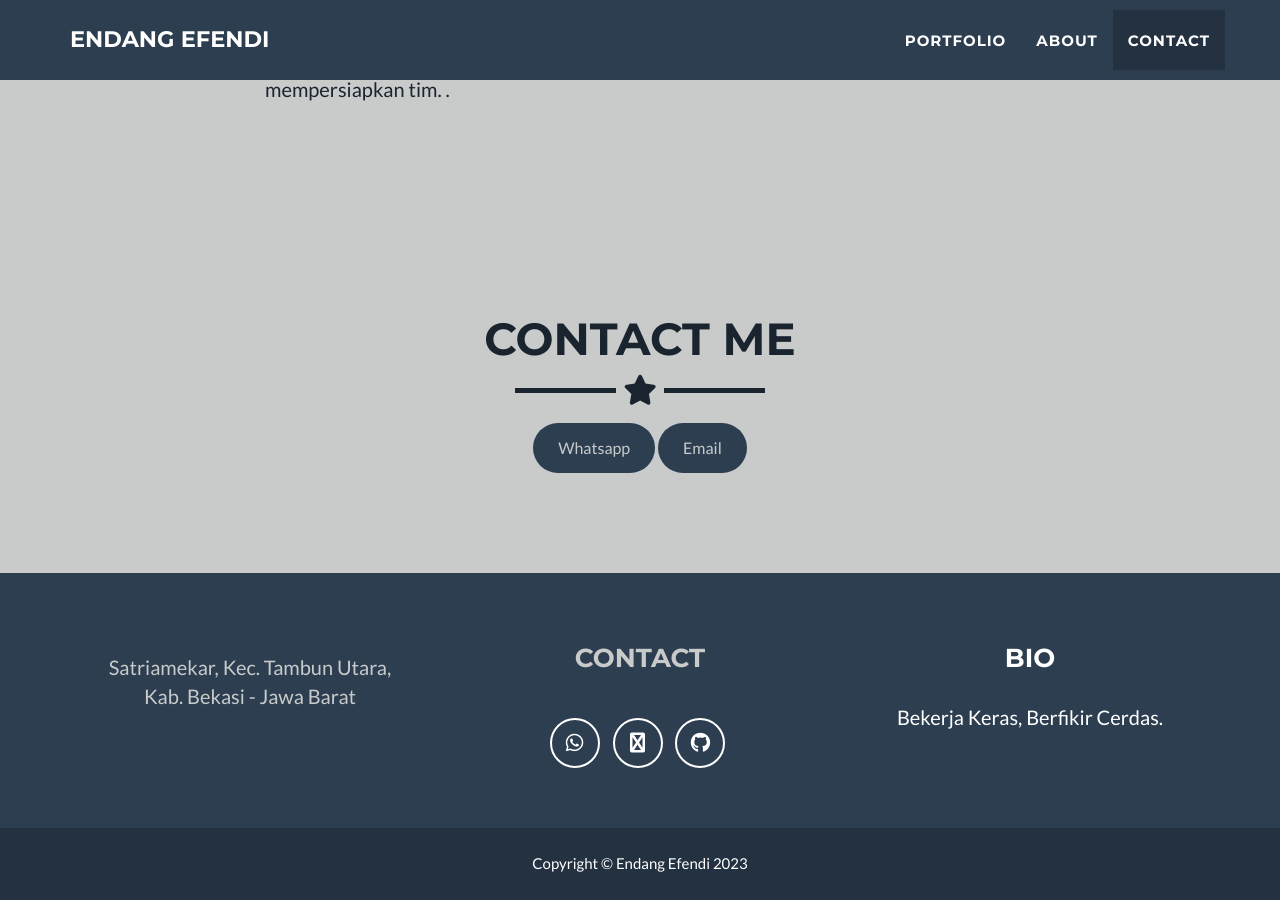
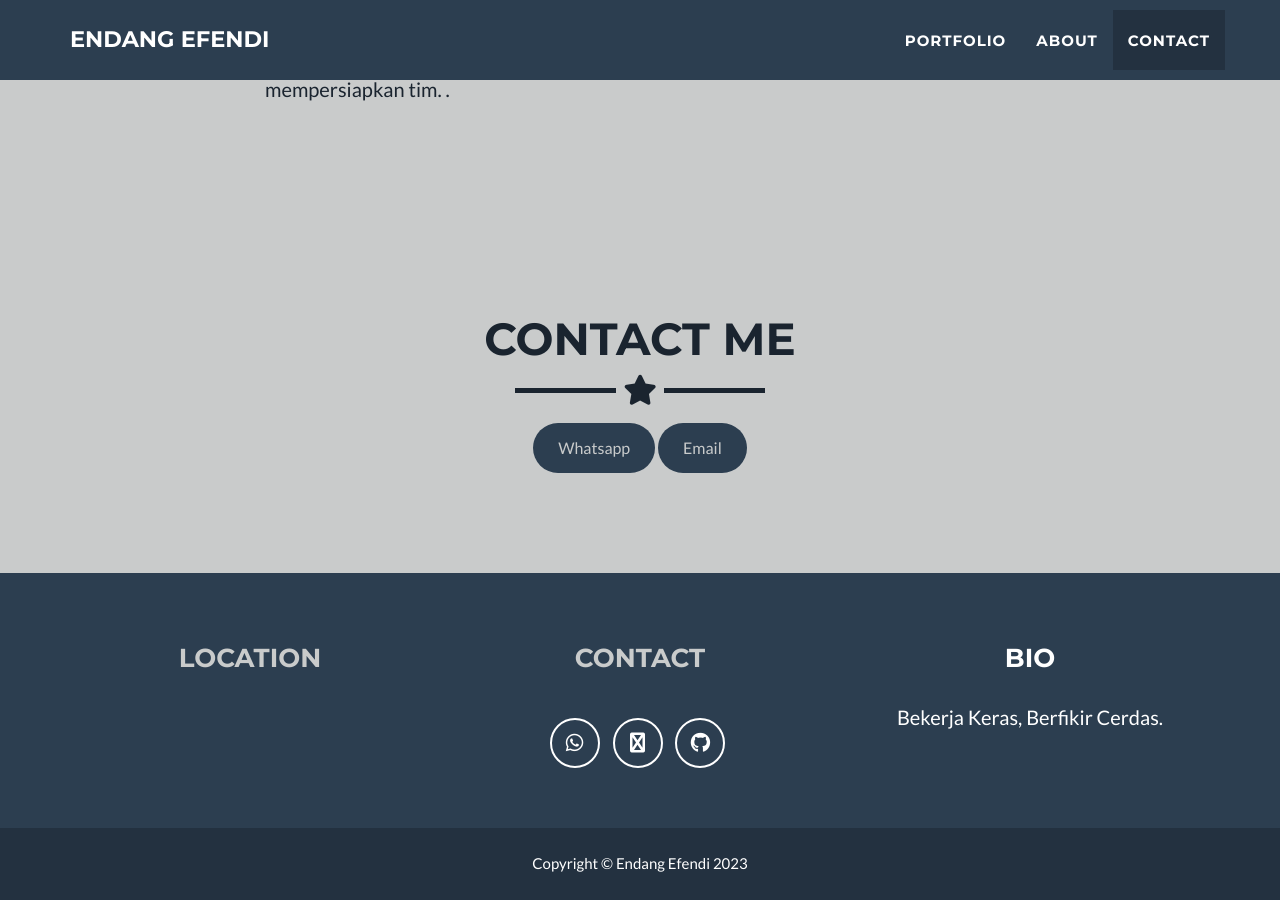
Before and after one commit to endangefendi/endangefendi.github.io, a Jekyll site: the page built from _posts/2014-07-18-project-1.markdown, in a window 1280 px wide and 900 px high, scrolled down 2607 px. Built offline with Jekyll 4.4.1, drawn with Linux system fonts in a browser that asks for light colours; some of the changed lines change nothing that is shown.

Commit message:
location

```diff
--- a/_config.yml
+++ b/_config.yml
@@ -33,7 +33,7 @@
 # Footer settings
 footer:
   copyright: Endang Efendi
-  address: Location
+  location: Location
   social: Contact
   credits: Bio
 
@@ -50,7 +50,7 @@
     url: http://github.com/fend252
 
 # Postal address (add as many lines as necessary)
-address:
+location:
   - line: Satriamekar, Kec. Tambun Utara,
   - line: Kab. Bekasi - Jawa Barat
 
```
